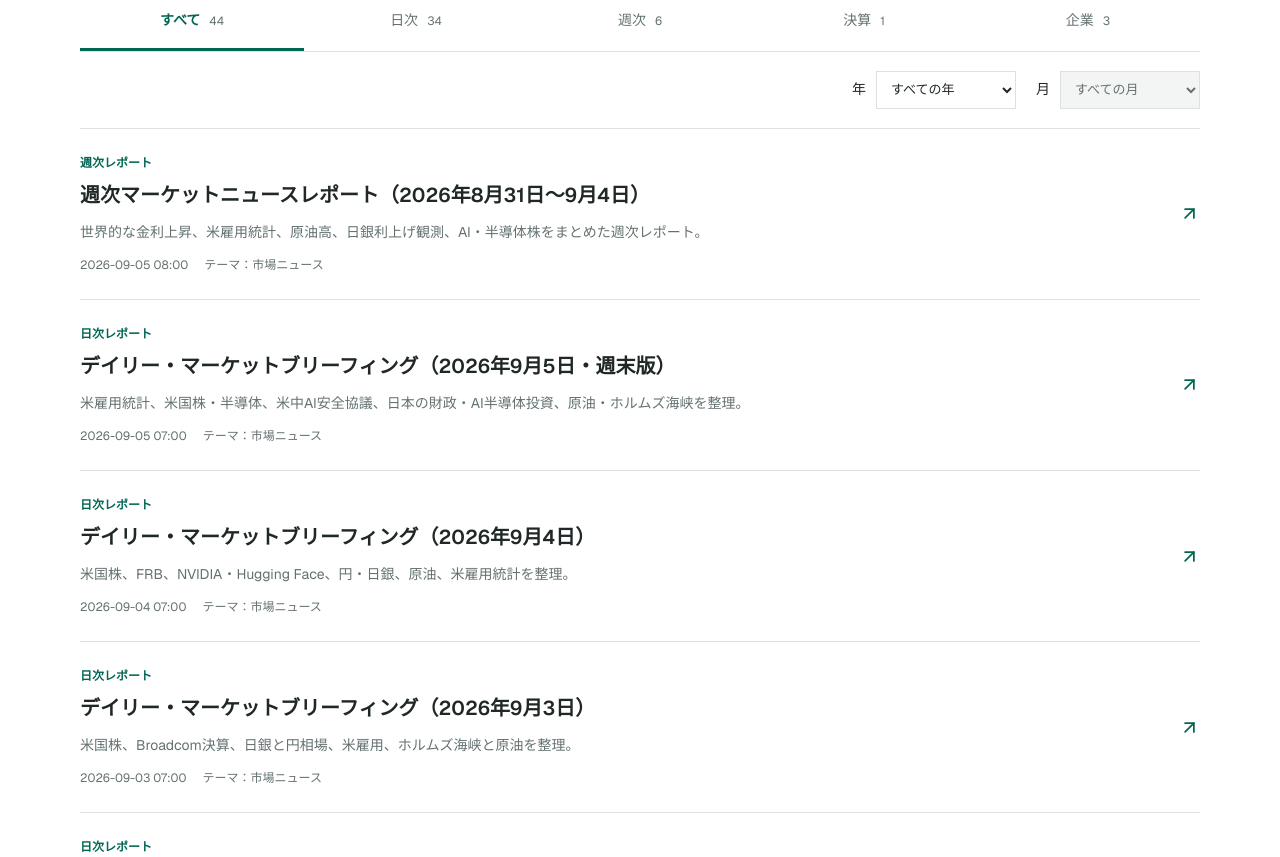
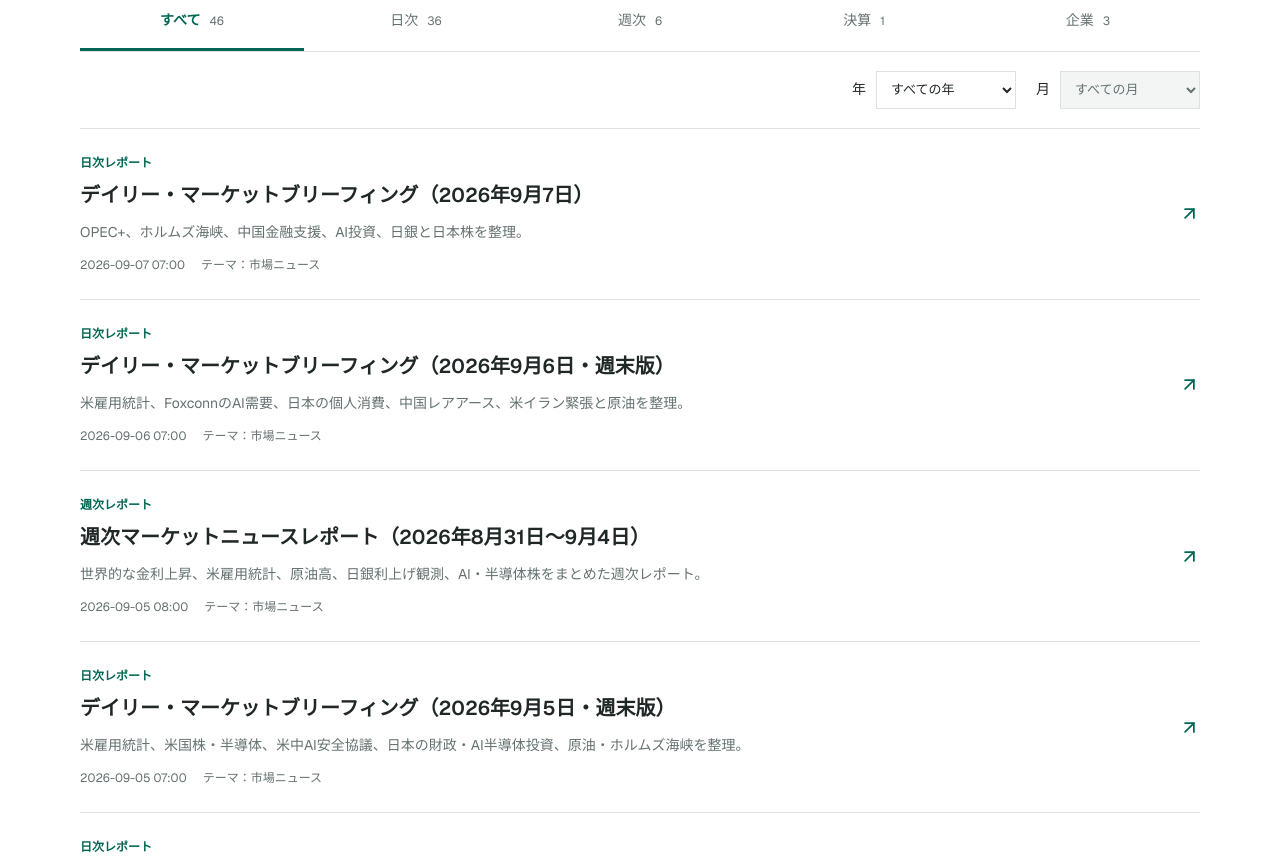
Before and after one commit to market-note-jp/market-note, a Next.js app: page / in a window 1280 px wide. Shown: the part 1940-2797 px from the top of the page. Built offline with nearby package versions, Linux system fonts and the light colour scheme.

Commit message:
Add September 6-7 daily briefings to home

```diff
--- a/app/page.tsx
+++ b/app/page.tsx
@@ -5,6 +5,22 @@ import { ArrowDown, ArrowRight, ArrowUpRight, CalendarDays } from "lucide-react"
 import { marketCalendarEvents, marketCalendarReviewedAt } from "./market-calendar-data";
 
 const articles = [
+  {
+    kind: "日次レポート",
+    date: "2026-09-07 07:00",
+    dateTime: "2026-09-07T07:00:00+09:00",
+    title: "デイリー・マーケットブリーフィング（2026年9月7日）",
+    excerpt: "OPEC+、ホルムズ海峡、中国金融支援、AI投資、日銀と日本株を整理。",
+    href: "/articles/daily-2026-09-07",
+  },
+  {
+    kind: "日次レポート",
+    date: "2026-09-06 07:00",
+    dateTime: "2026-09-06T07:00:00+09:00",
+    title: "デイリー・マーケットブリーフィング（2026年9月6日・週末版）",
+    excerpt: "米雇用統計、FoxconnのAI需要、日本の個人消費、中国レアアース、米イラン緊張と原油を整理。",
+    href: "/articles/daily-2026-09-06",
+  },
   {
     kind: "週次レポート",
     date: "2026-09-05 08:00",
```
